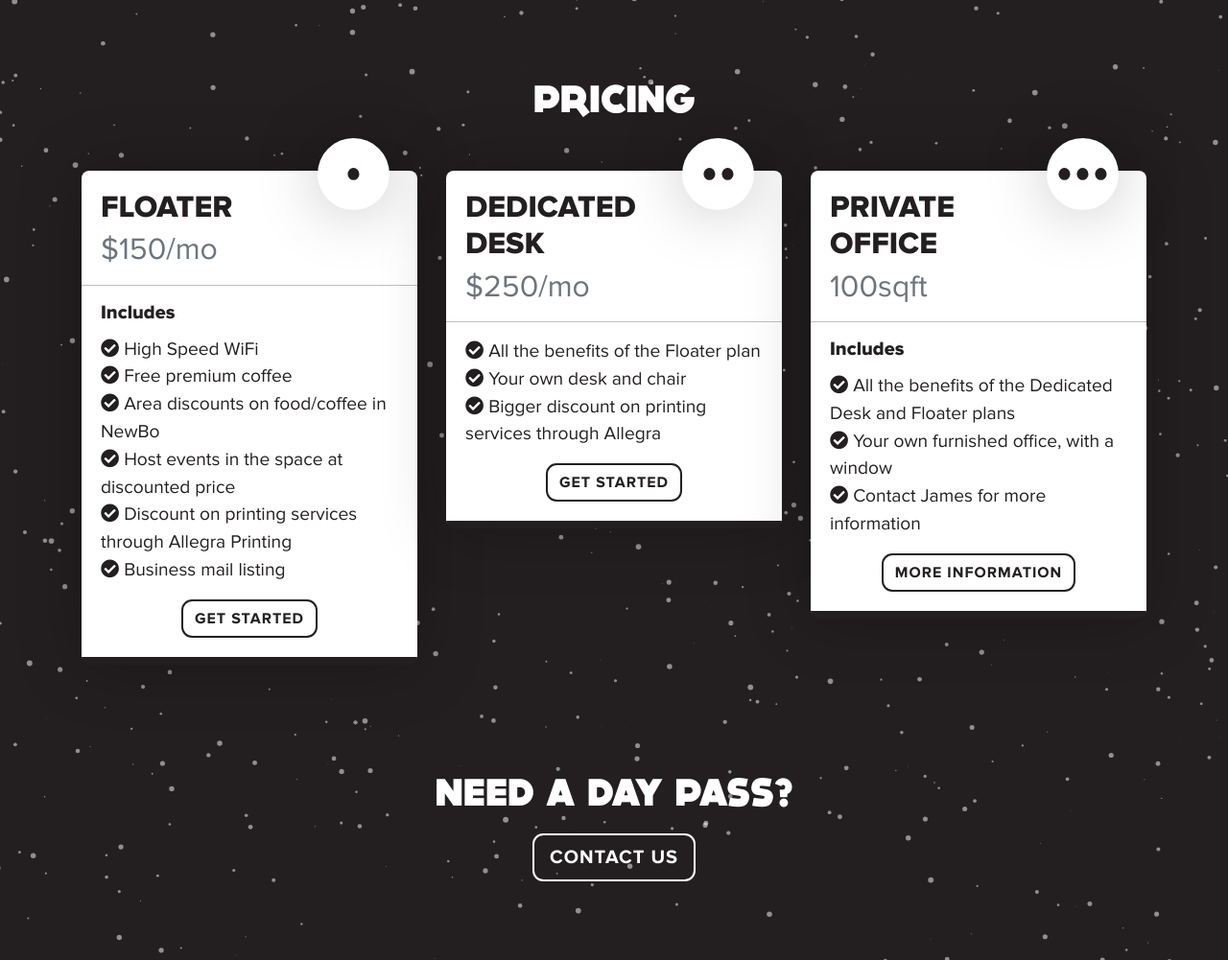
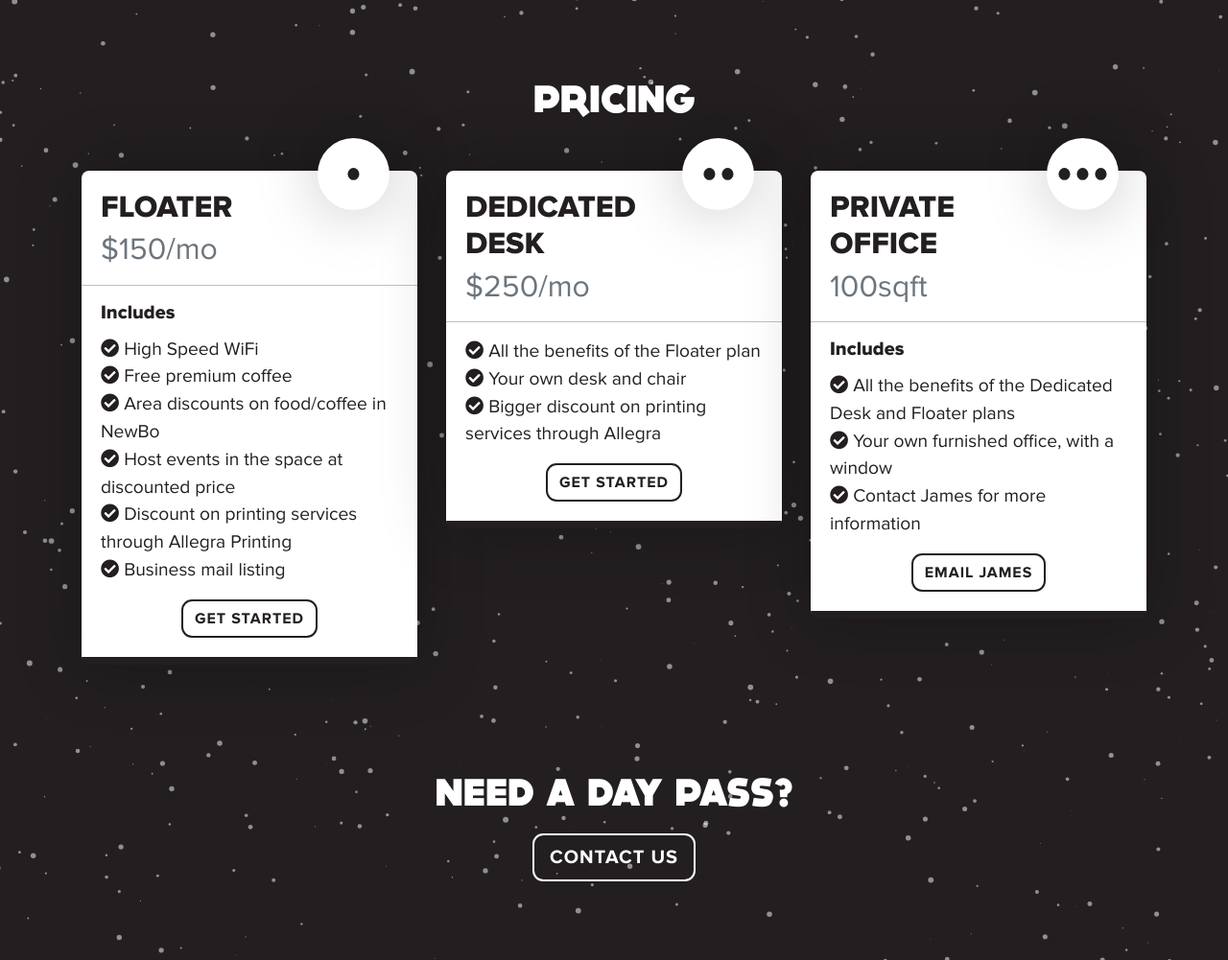
Before and after one commit to welbinator/thespace, a PHP site: page / in a window 1280 px wide. Shown: the part 1824-2825 px from the top of the page at 96% size. Run offline with PHP 8.4, Linux system fonts and the light colour scheme.

Commit message:
email james

```diff
--- a/index.php
+++ b/index.php
@@ -166,7 +166,7 @@
                                 <li><i class="fas fa-check-circle"></i>&nbsp;Your own furnished office, with a window</li>
                                 <li><i class="fas fa-check-circle"></i>&nbsp;Contact James for more information</li>
                             </ul>
-                            <div class="text-center"><a target="_blank" href="mailto:create@crcoworking.space"><button class="btn btn-outline-secondary" type="button">More Information</button></a></div>
+                            <div class="text-center"><a target="_blank" href="mailto:create@crcoworking.space"><button class="btn btn-outline-secondary" type="button">Email James</button></a></div>
                         </div>
                     </div>
                 </div>
```
